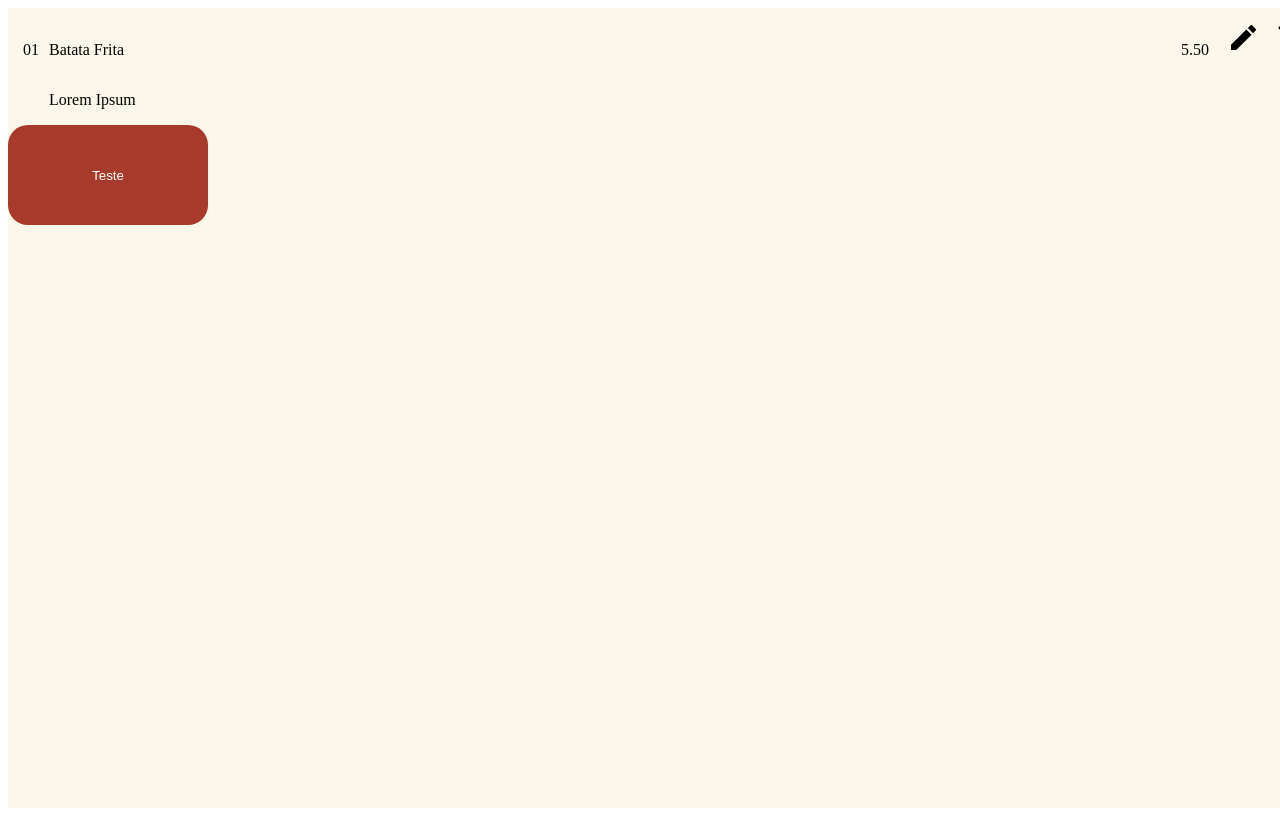
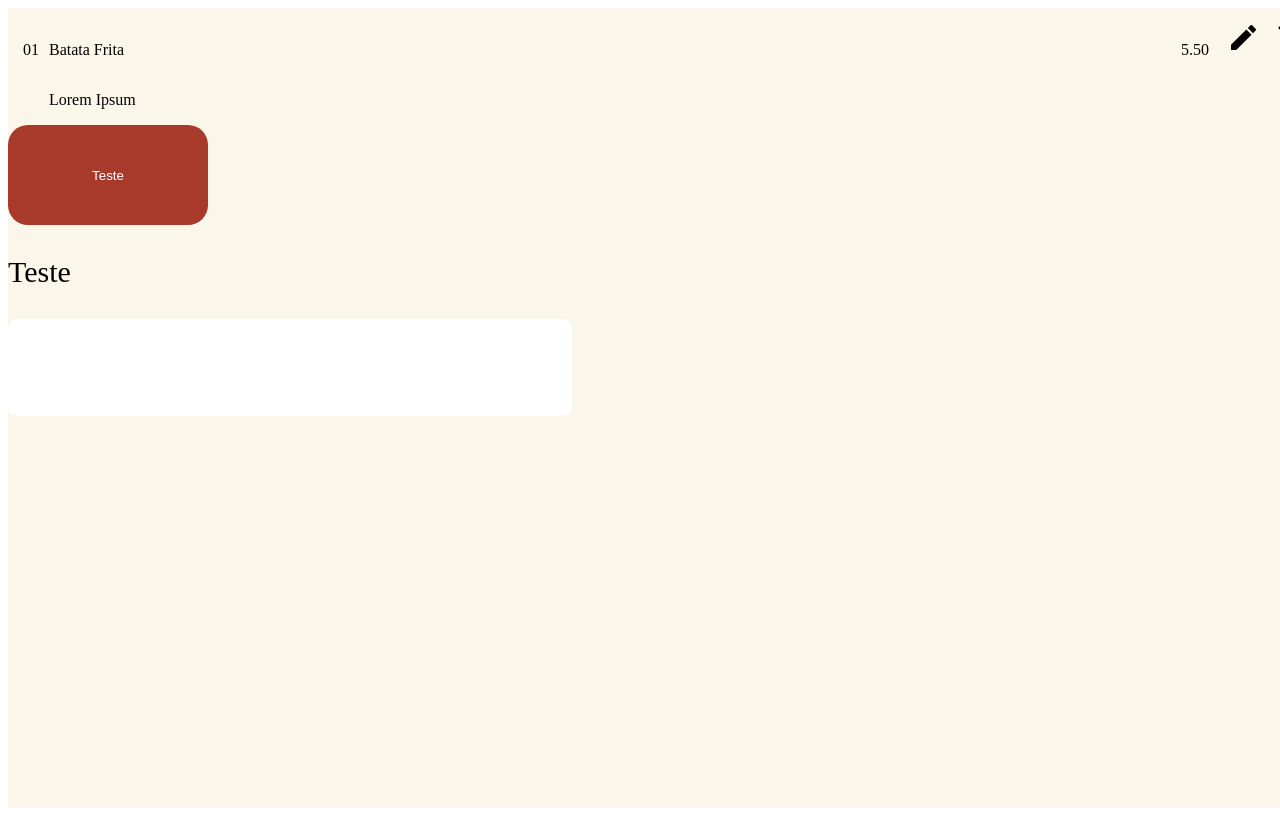
Before and after one commit to williamacedo/restaurant-project, a Nuxt app: page / in a window 1280 px wide. Shown: the top 816 px of the page. Built offline with nearby package versions, Linux system fonts and the light colour scheme.

Commit message:
feat: create input component and test it

```diff
--- /dev/null
+++ b/components/Input.vue
@@ -0,0 +1,35 @@
+<template>
+    <div class="input">
+        <p class="input-label">{{ inputLabel }}</p>
+        <input v-model="inputValue" class="input-value" data-testid="input-test" />
+    </div>
+</template>
+
+<script lang="ts">
+import { Vue, Component, Prop } from 'vue-property-decorator';
+
+@Component
+export default class Input extends Vue {
+    @Prop({ type: String, required: true })
+    private inputLabel!: string;
+
+    @Prop({ type: String, required: true })
+    private inputValue!: string;
+}
+</script>
+
+<style scoped lang="scss">
+    .input {
+        &-label {
+            font-size: 30px;
+        }
+        &-value {
+            width: 560px;
+            height: 95px;
+            border: none;
+            border-radius: 10px;
+            background-color: '#FFFFFF';
+            font-size: 30px;
+        }
+    }
+</style>
--- a/pages/Recipe.vue
+++ b/pages/Recipe.vue
@@ -15,6 +15,7 @@
             </template>
         </Row>
         <Button label="Teste" />
+        <Input inputLabel="Teste" :inputValue="value" />
     </div>
 </template>
 
@@ -23,15 +24,17 @@ import { Vue, Component } from 'vue-property-decorator';
 
 import Row from '../components/Row.vue';
 import Button from '../components/Button.vue';
+import Input from '../components/Input.vue';
 
 @Component({
     components: {
         Row,
-        Button
+        Button,
+        Input
     }
 })
 export default class Recipe extends Vue {
-
+    private value = '';
 }
 </script>
 
```
Also changed, not shown: 1 other file (tests, documents, lock files or other folders).
